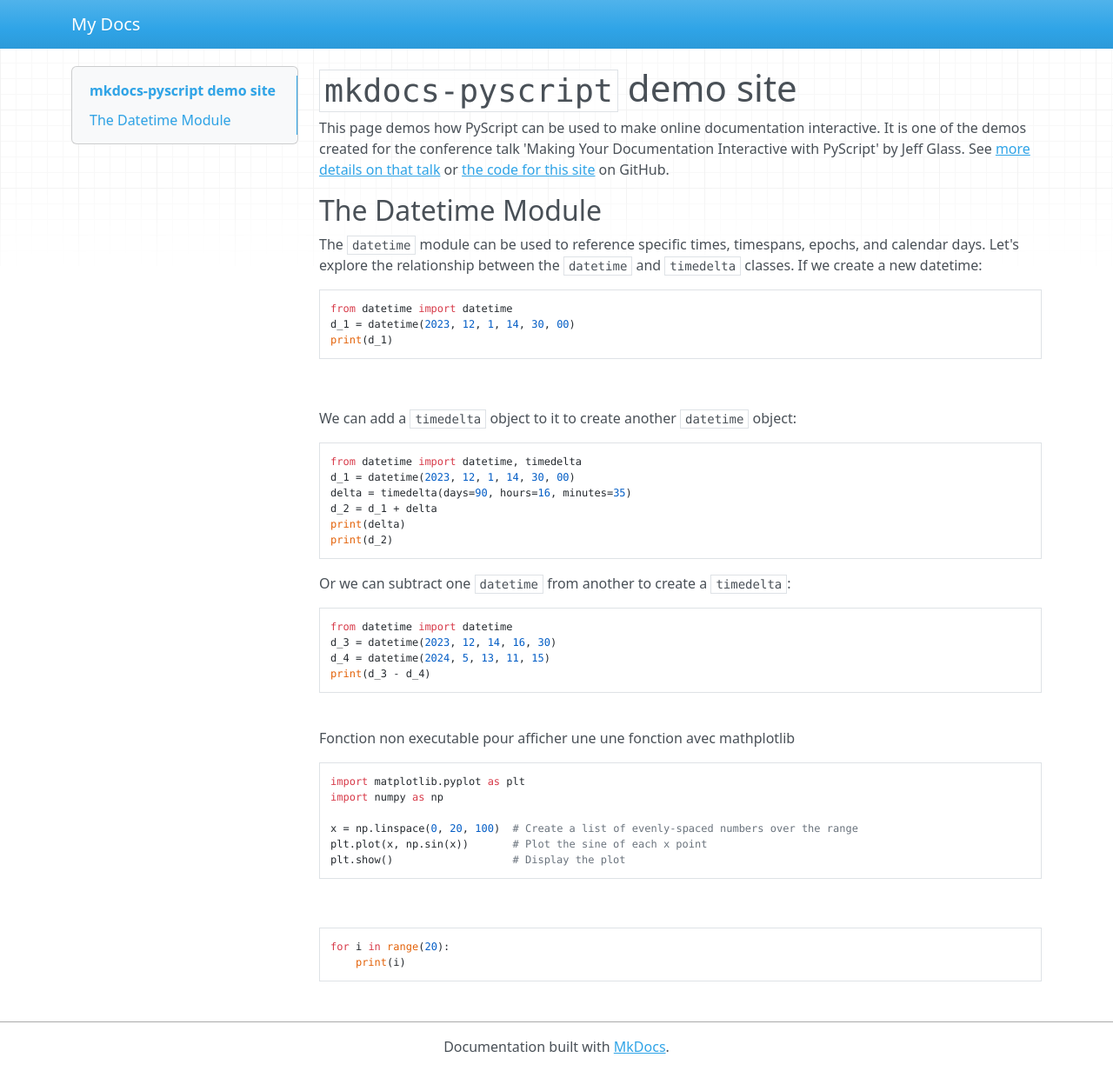
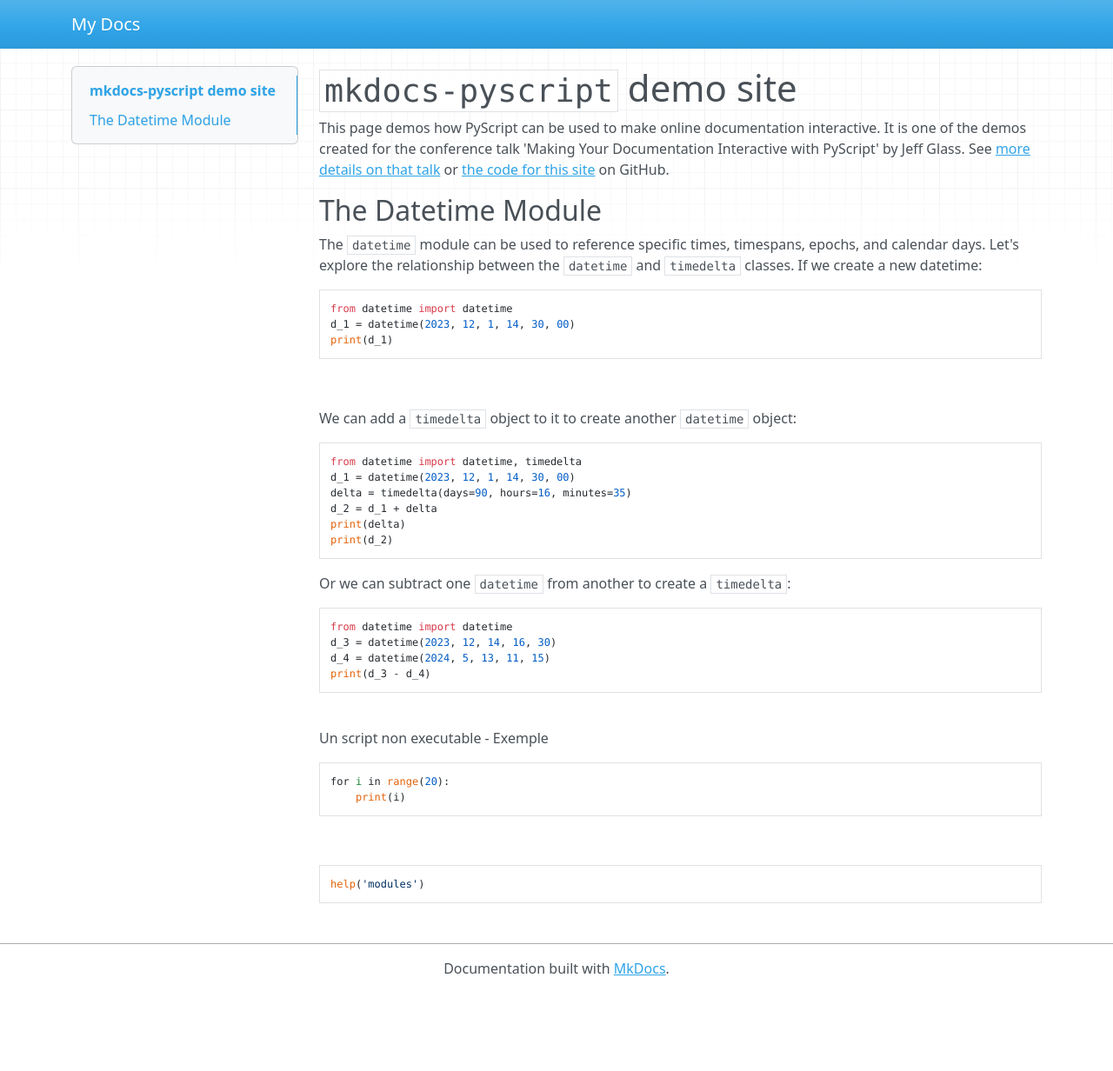
Before and after one commit to lilabidi/makdocs-pyscript-python, an MkDocs documentation site: the page built from docs/index.md, in a window 1280 px wide and 1232 px high. Shown: the whole window at 87% size. Built offline with MkDocs 1.6.1, drawn with Linux system fonts in a browser that asks for light colours; nearby versions of some CDN libraries.

Commit message:
Une Modif

````diff
--- a/docs/index.md
+++ b/docs/index.md
@@ -34,17 +34,12 @@
 print(d_3 - d_4)
 ```
 <br>
-Fonction non executable pour afficher une une fonction avec mathplotlib
+Un script non executable - Exemple
 
-    import matplotlib.pyplot as plt
-    import numpy as np
-
-    x = np.linspace(0, 20, 100)  # Create a list of evenly-spaced numbers over the range
-    plt.plot(x, np.sin(x))       # Plot the sine of each x point
-    plt.show()                   # Display the plot
+    for i in range(20):
+        print(i)
 
 <br>
 ```py
-for i in range(20):
-    print(i)
+help('modules')
 ```
````
